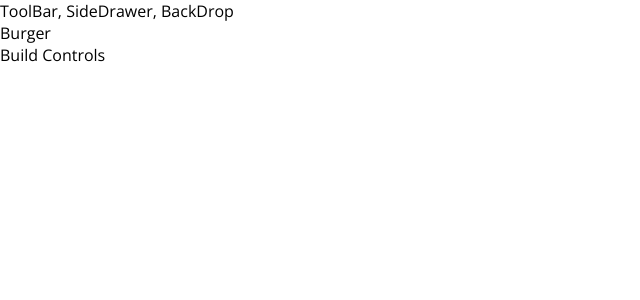
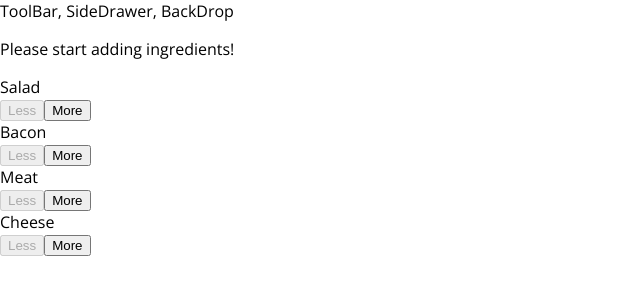
Before and after one commit to zakwan93/zburger, a React app: page / in a window 1280 px wide. Shown: the top 300 px of the page, without its empty margins (0-640 px from the left). Built offline with nearby package versions, Linux system fonts and the light colour scheme.

Commit message:
complete the burger builder component where user can add and remove ingredients dynamically

```diff
--- a/package.json
+++ b/package.json
@@ -5,7 +5,6 @@
   "dependencies": {
     "@babel/core": "7.4.3",
     "@svgr/webpack": "4.1.0",
-    "@typescript-eslint/eslint-plugin": "1.6.0",
     "@typescript-eslint/parser": "1.6.0",
     "babel-eslint": "10.0.1",
     "babel-jest": "^24.8.0",
@@ -128,5 +127,8 @@
     "presets": [
       "react-app"
     ]
+  },
+  "devDependencies": {
+    "@typescript-eslint/eslint-plugin": "^1.6.0"
   }
 }
--- /dev/null
+++ b/src/components/Burger/BuildControls/BuildControl/BuildControl.css
@@ -0,0 +1,57 @@
+.BuildControl{
+    display: flex;
+    align-items: center;
+    justify-content: space-between;
+    margin: 5px 0;
+}
+
+.BuildControl button{
+    display: block;
+    font: inherit;
+    padding: 5px;
+    margin: 0 5px;
+    width: 80px;
+    border: 1px solid #AA6817;
+    cursor: pointer;
+    outline: none;
+}
+
+
+.BuildControl button:disabled {
+    background-color: #AC9980;
+    border: 1px solid #7E7365;
+    color: #ccc;
+    cursor: default;
+}
+
+.BuildControl button:hover:disabled {
+    background-color: #AC9980;
+    color: #ccc;
+    cursor: not-allowed;
+}
+
+.Label {
+    padding: 10px;
+    font-weight: bold;
+    width: 80px;
+}
+
+.BuildControl .Less {
+    background-color: #D39952;
+    color: white;
+}
+
+.BuildControl .More {
+    background-color: #8F5E1E;
+    color: white;
+}
+
+.BuildControl .Less:hover, .BuildControl .Less:active {
+    background-color: #DAA972;
+    color: white;
+}
+
+.BuildControl .More:hover,.BuildControl .More:active {
+    background-color: #99703F;
+    color: white;
+}
--- /dev/null
+++ b/src/components/Burger/BuildControls/BuildControl/BuildControl.js
@@ -0,0 +1,13 @@
+import React from 'react';
+
+import classes from './BuildControl.css';
+
+const buildControl = (props) => (
+    <div className={classes.BuildControl}>
+        <div className = {classes.Label}>{props.label}</div>
+        <button className = {classes.Less} onClick = {props.removed} disabled={props.disabled}>Less</button>
+        <button className = {classes.More} onClick = {props.added} >More</button>
+    </div>
+)
+
+export default buildControl;
--- /dev/null
+++ b/src/components/Burger/BuildControls/BuildControls.css
@@ -0,0 +1,10 @@
+.BuildControls{
+    width: 100%;
+    background-color: #cf8f2e;
+    display: flex;
+    flex-direction: column;
+    align-items: center;
+    box-shadow: 0 2px 1px #ccc;
+    margin: auto;
+    padding: 10px 0;
+}
--- /dev/null
+++ b/src/components/Burger/BuildControls/BuildControls.js
@@ -0,0 +1,29 @@
+import React from 'react';
+
+import classes from "./BuildControls.css";
+import BuildControl from './BuildControl/BuildControl';
+
+const controls = [
+    {label: 'Salad', type:'salad'},
+    {label: 'Bacon', type:'bacon'},
+    {label: 'Meat', type:'meat'},
+    {label: 'Cheese', type:'cheese'}
+];
+
+
+const buildControls = (props) => (
+    <div className = {classes.BuildControls}>
+        {controls.map( ctrl => (
+            <BuildControl
+                key = {ctrl.label}
+                label = {ctrl.label}
+                // type = {ctrl.type}
+                added = { () => props.ingredientAdded(ctrl.type)}
+                removed = { () => props.ingredientRemove(ctrl.type)}
+                disabled = {props.disabled[ctrl.type]} />
+        ))}
+    </div>
+);
+
+
+export default buildControls;
--- /dev/null
+++ b/src/components/Burger/Burger.css
@@ -0,0 +1,30 @@
+.Burger{
+    width: 100%;
+    margin: auto;
+    height: 250px;
+    overflow: scroll;
+    text-align: center;
+    font-weight: bold;
+    font-size: 1.2rem;
+}
+
+@media (min-width: 500px) and (max-height: 400px){
+    .Burger{
+        width: 350px;
+        height: 300px;
+    }
+}
+
+@media (min-width: 500px) and (min-height: 401px){
+    .Burger{
+        width: 450px;
+        height: 400px;
+    }
+}
+
+@media (min-width: 1000px) and (min-height: 700px){
+    .Burger{
+        width: 700px;
+        height: 600px;
+    }
+}
--- a/src/components/Burger/Burger.js
+++ b/src/components/Burger/Burger.js
@@ -0,0 +1,34 @@
+import React from 'react';
+
+import classes from './Burger.css';
+import BurgerIngredient from './BurgerIngredient/BurgerIngredient';
+
+const burger = (props) => {
+
+    let transformedIngredients = Object.keys(props.ingredients)
+        .map(igKey => {
+            return [...Array(props.ingredients[igKey])].map((_, i) => {
+                return <BurgerIngredient key = {igKey + i} type = {igKey} />
+            });
+        })
+        .reduce( (arr, el) => {
+            return arr.concat(el);
+        },[]);
+
+    if(transformedIngredients.length === 0){
+        transformedIngredients = <p> Please start adding ingredients! </p>
+    }
+
+    // console.log(transformedIngredients);
+    return(
+        <div className = {classes.Burger}>
+            <BurgerIngredient type = "bread-top" />
+            {/* <BurgerIngredient type = "cheese" />
+            <BurgerIngredient type = "meat" /> */}
+            {transformedIngredients}
+            <BurgerIngredient type = "bread-bottom" />
+        </div>
+    );
+}
+
+export default burger;
--- a/src/components/Burger/BurgerIngredient/BurgerIngredient.js
+++ b/src/components/Burger/BurgerIngredient/BurgerIngredient.js
@@ -39,7 +39,7 @@ class BurgerIngredient extends Component{
     }
 }
 
-BurgerIngredient.prototype = {
+BurgerIngredient.prototypes = {
     type: PropTypes.string.isRequired
 }
 
--- a/src/containers/BurgerBuilder/BurgerBuilder.js
+++ b/src/containers/BurgerBuilder/BurgerBuilder.js
@@ -1,12 +1,91 @@
 import React, { Component } from 'react';
 import Aux from '../../hoc/Aux';
+import Burger from '../../components/Burger/Burger';
+import BuildControls   from '../../components/Burger/BuildControls/BuildControls';
+
+
+const INGREDIENTS__PRICES = {
+    salad: 0.5,
+    cheese: 0.5,
+    meat: 1.5,
+    bacon: 1
+};
 
 class BurgerBuilder extends Component {
+    // Another way to set states
+    // constructor(props){
+    //     super(props);
+    //     this.state{...};
+    // }
+
+    state = {
+        ingredients: {
+            salad: 0,
+            bacon: 0,
+            cheese: 0,
+            meat: 0
+        },
+        totalPrice: 4
+    }
+
+    addIngredientHandler = (type) => {
+        const oldCount = this.state.ingredients[type];
+        const updatedCount = oldCount + 1;
+        const updateIngredients = {
+            ...this.state.ingredients
+        }
+        updateIngredients[type] = updatedCount;
+        const priceAddition = INGREDIENTS__PRICES[type];
+        const oldPrice = this.state.totalPrice;
+        const newPrice = oldPrice + priceAddition;
+        this.setState(
+            {
+                totalPrice: newPrice,
+                ingredients: updateIngredients
+            }
+        )
+    }
+
+    removeIngredientHandler = (type) => {
+        const oldCount = this.state.ingredients[type];
+        if(oldCount <= 0){
+            return;
+        }
+        const updatedCount = oldCount - 1;
+        const updateIngredients = {
+            ...this.state.ingredients
+        }
+        updateIngredients[type] = updatedCount;
+        const priceDeduction = INGREDIENTS__PRICES[type];
+        const oldPrice = this.state.totalPrice;
+        const newPrice = oldPrice - priceDeduction;
+        this.setState(
+            {
+                totalPrice: newPrice,
+                ingredients: updateIngredients
+            }
+        )
+    }
+
     render () {
+
+        const disabledInfo = {
+            ...this.state.ingredients
+        };
+
+        for (let key in disabledInfo){
+            disabledInfo[key] = disabledInfo[key] <= 0;
+        }
+        // {salad:true, meat:false ... }
+
         return(
             <Aux>
-                <div>Burger</div>
-                <div>Build Controls</div>
+                <Burger ingredients= {this.state.ingredients} />
+                <BuildControls
+                    ingredientAdded = {this.addIngredientHandler}
+                    ingredientRemove = {this.removeIngredientHandler}
+                    disabled = {disabledInfo}
+                />
             </Aux>
         );
     }
```
Also changed, not shown: 1 other file (tests, documents, lock files or other folders).
